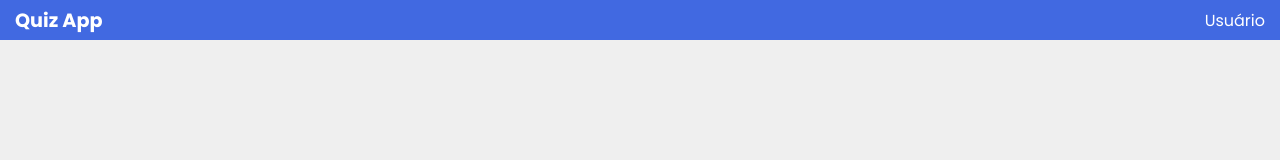
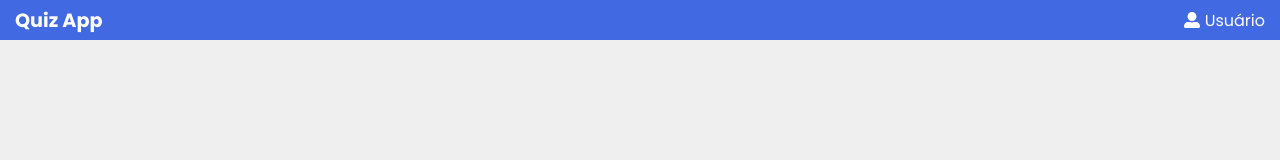
Before and after one commit to alansods/quiz-app, a React (Create React App) app: page / in a window 1280 px wide. Shown: the top 160 px of the page. Built offline with nearby package versions, Linux system fonts and the light colour scheme.

Commit message:
installed react icons

```diff
--- a/package.json
+++ b/package.json
@@ -8,6 +8,7 @@
     "@testing-library/user-event": "^13.5.0",
     "react": "^17.0.2",
     "react-dom": "^17.0.2",
+    "react-icons": "^4.3.1",
     "react-scripts": "5.0.0",
     "web-vitals": "^2.1.4"
   },
--- a/src/App.css
+++ b/src/App.css
@@ -96,7 +96,3 @@
   background-color: #eee;
   border-radius: 4px;
 }
-
-.error{
-  color: red;
-}
--- a/src/components/Header/header.module.css
+++ b/src/components/Header/header.module.css
@@ -15,3 +15,12 @@
 .logo{
   font-size: 1.2rem;
 }
+
+.container{
+  display: flex;
+  align-items: center;
+}
+
+.container svg{
+    margin-right: 5px;
+}
--- a/src/components/Header/index.jsx
+++ b/src/components/Header/index.jsx
@@ -1,4 +1,5 @@
 import style from './header.module.css'
+import { FaUserAlt } from 'react-icons/fa';
 
 export default function Header({userName, step}) {
   return (
@@ -7,8 +8,8 @@ export default function Header({userName, step}) {
         <h2 className={style.logo}>Quiz App</h2>
       </div>
       <div>
-        {step === 1 && <div>Usuário</div>}
-        {step === 2 && <div>{userName}</div>}
+        {step === 1 && <div className={style.container}><FaUserAlt />Usuário</div>}
+        {step === 2 && <div className={style.container}><FaUserAlt />{userName}</div>}
       </div>
     </header>
   );
--- a/src/components/Question/index.jsx
+++ b/src/components/Question/index.jsx
@@ -1,5 +1,6 @@
 import React, { useState, useRef, useEffect } from "react";
 import style from "./question.module.css";
+import { FaExclamationCircle } from 'react-icons/fa';
 
 export default function Question({
   data,
@@ -75,7 +76,7 @@ export default function Question({
           </label>
         ))}
       </div>
-      {error && <div className="error">{error}</div>}
+      {error && <div className={style.error}><FaExclamationCircle />{error}</div>}
       <button onClick={nextClickHandler}>Next</button>
     </div>
   );
--- a/src/components/Question/question.module.css
+++ b/src/components/Question/question.module.css
@@ -1,5 +1,15 @@
-.question{
+.question {
   display: flex;
   flex-direction: column;
   gap: 20px;
-  }
+}
+
+.error {
+  color: red;
+  display: flex;
+  align-items: center;
+}
+
+.error svg {
+  margin-right: 5px;
+}
```
Also changed, not shown: 1 other file (tests, documents, lock files or other folders).
